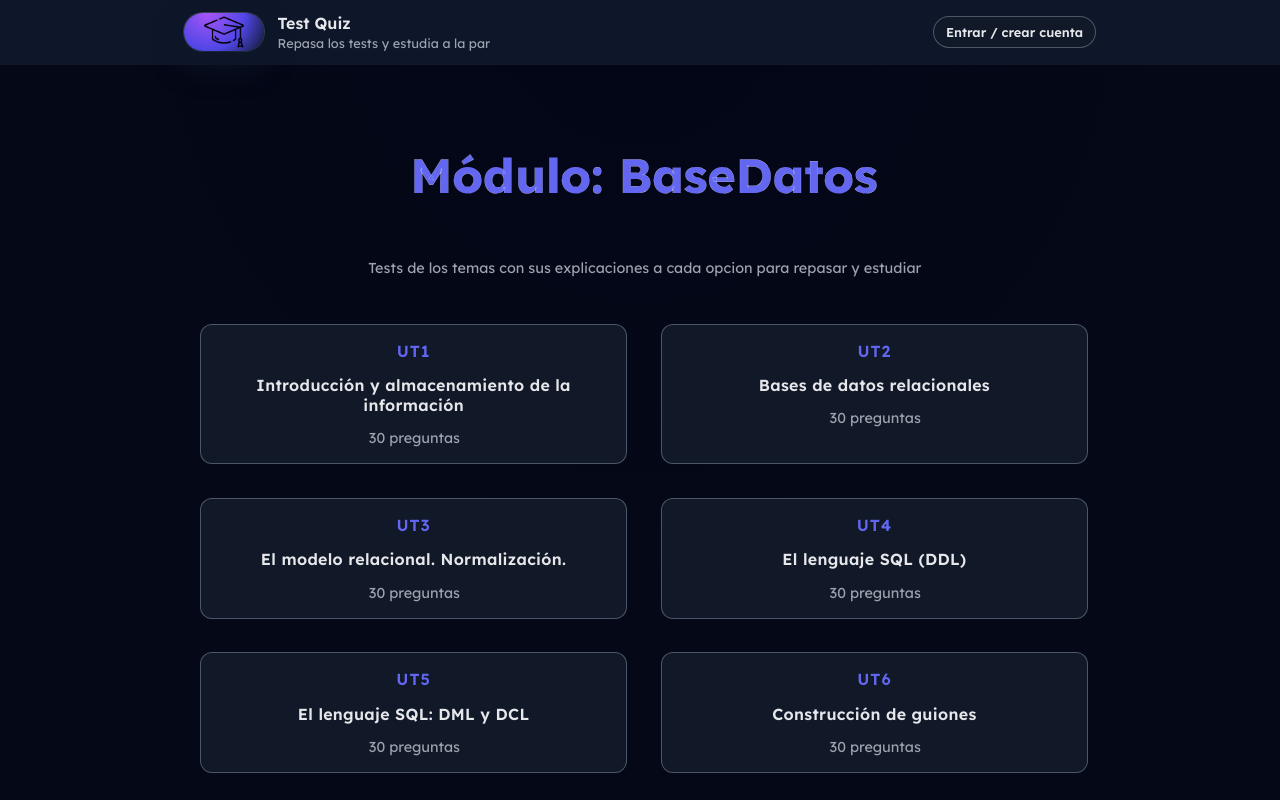
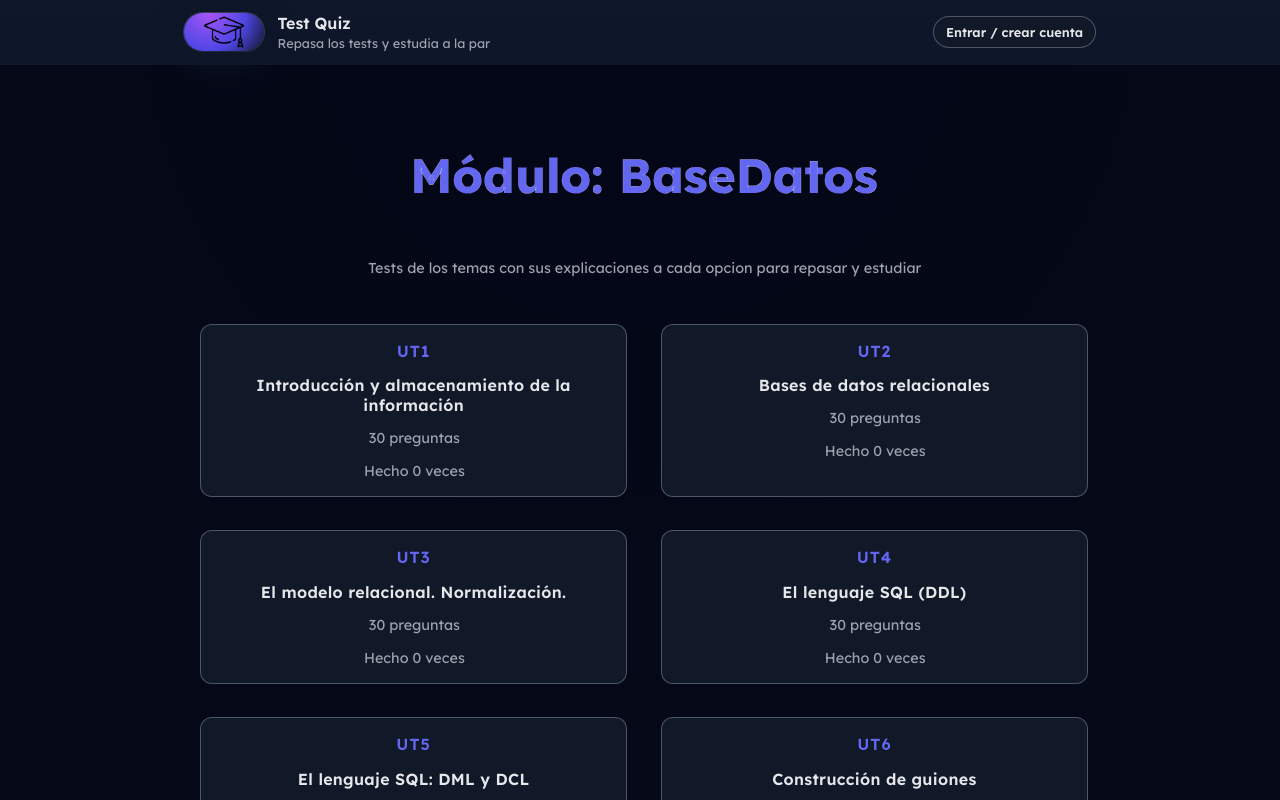
Before and after one commit to Ematius/Quiz-Daw, a React (Vite) app: page /modulo/baseDatos in a window 1280 px wide. Shown: the top 800 px of the page. Built offline with nearby package versions, Linux system fonts and the light colour scheme.

Commit message:
Integrate user completion tracking in Modulo component and update TopicCard to display attempts. Fetch completions using AuthContext and readCompletions function.

```diff
--- a/src/Components/TopicCard.jsx
+++ b/src/Components/TopicCard.jsx
@@ -3,12 +3,13 @@
 import { Link } from "react-router-dom";
 import "./TopicCard.scss";
 
-export function TopicCard({ id, title, numQuestion, to }) {
+export function TopicCard({ id, title, numQuestion, to, attempts = 0 }) {
   return (
     <Link to={to} className="topic-card">
       <span className="topic-card__badge">{id}</span>
       <h3 className="topic-card__title">{title}</h3>
       <p className="topic-card__meta">{numQuestion}</p>
+      <p className="topic-card__meta">Hecho {attempts} veces</p>
     </Link>
   );
 }
--- a/src/pages/Modulo.jsx
+++ b/src/pages/Modulo.jsx
@@ -2,6 +2,8 @@
 import { useParams,useNavigate } from "react-router-dom";
 import { TopicCard } from "../Components/TopicCard";
 import { topicsByModule } from "../data/topicsByModule";
+import { useAuth } from "../context/AuthContext";
+import { readCompletions } from "../storage/quizAppStorage";
 import "./Modulo.scss"
 
 
@@ -11,8 +13,10 @@ import "./Modulo.scss"
 
 export function Modulo() {
   const navigate = useNavigate();
+  const { session } = useAuth();
   const { moduloId } = useParams();
   const topics = topicsByModule[moduloId] || [];
+  const completions = readCompletions();
 
   return (
     <div className="page-container">
@@ -30,6 +34,7 @@ export function Modulo() {
               id={topic.id}
               title={topic.title}
               numQuestion={`${topic.numQuestion} preguntas`}
+              attempts={completions?.[session?.username]?.[moduloId]?.[String(topic.id)] ?? 0}
               to={`/modulo/${moduloId}/${topic.id}`}
             />
           ))}
```
